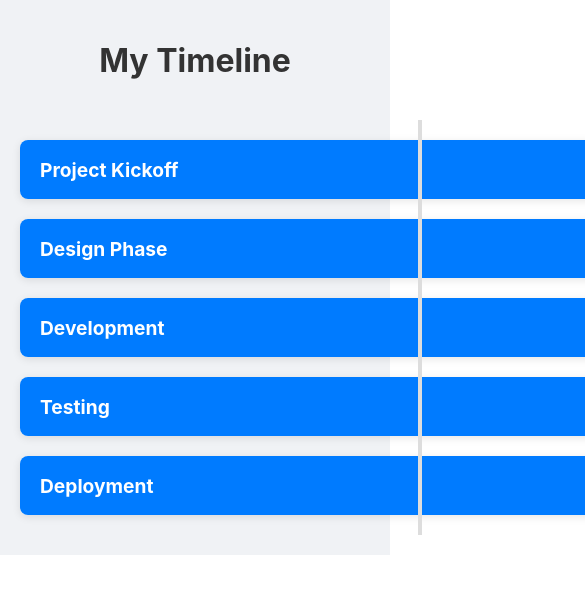
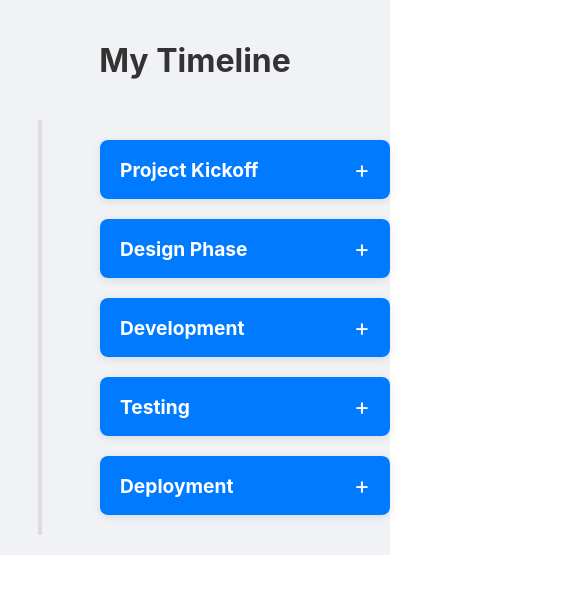
Before and after one commit to NikolaVetnic/Timelines, a React (Create React App) app in the folder Frontend/react-app/: page / in a window 390 px wide. Shown: the top 594 px of the page, 585 px wide, since content can reach past the window. Built offline with nearby package versions, Linux system fonts and the light colour scheme.

Commit message:
feat: add responsiveness to timeline component

```diff
--- a/Frontend/react-app/src/components/Timeline/Timeline.css
+++ b/Frontend/react-app/src/components/Timeline/Timeline.css
@@ -20,3 +20,18 @@
     gap: 20px;
     padding: 20px 0;
 }
+
+@media (max-width: 900px) {
+    .timeline-container {
+        width: 100%;
+        padding: 0 20px;
+    }
+
+    .timeline-strip {
+        left: 20px;
+    }
+
+    .timeline-cards {
+        padding-left: 60px;
+    }
+}
```
